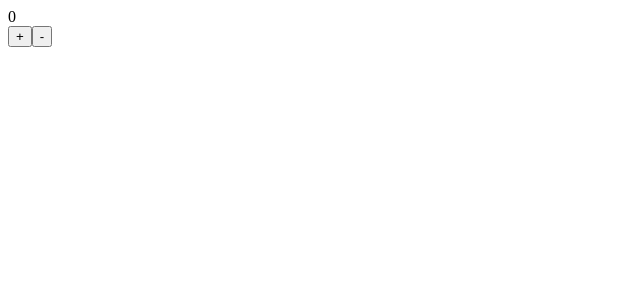
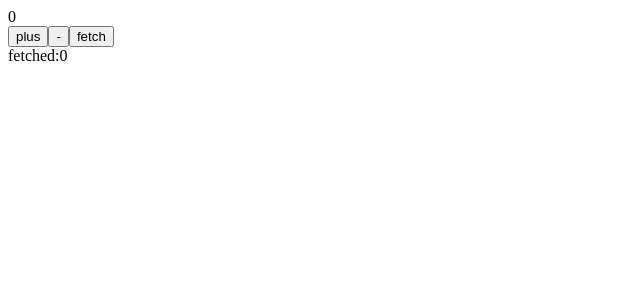
Before and after one commit to karuta0825/tsx-boilerplate, a React app: page / in a window 1280 px wide. Shown: the top 300 px of the page, without its empty margins (0-640 px from the left). Built offline with nearby package versions, Linux system fonts and the light colour scheme.

Commit message:
Add redux-saga and test

```diff
--- a/__test__/redux-util.tsx
+++ b/__test__/redux-util.tsx
@@ -1,14 +1,14 @@
 import * as React from 'react';
 import { render as rtlRender } from '@testing-library/react';
-import { createStore, Store } from 'redux';
+import { Store } from 'redux';
+import { configureStore } from '../src/store';
 import { Provider } from 'react-redux';
-import { counterReducer } from '../src/reducer';
 
 function render(
   ui: React.ReactElement,
   {
     initialState,
-    store = createStore(counterReducer, initialState),
+    store = configureStore(initialState),
     ...renderOptions
   }: {
     initialState?: any;
--- a/package.json
+++ b/package.json
@@ -30,10 +30,12 @@
   "dependencies": {
     "@types/react": "^16.8.3",
     "@types/react-dom": "^16.8.2",
+    "axios": "^0.21.1",
     "react": "^16.8.2",
     "react-dom": "^16.8.2",
     "react-redux": "^7.2.2",
-    "redux": "^4.0.5"
+    "redux": "^4.0.5",
+    "redux-saga": "^1.1.3"
   },
   "msw": {
     "workerDirectory": "dist"
--- a/src/Counter.tsx
+++ b/src/Counter.tsx
@@ -2,14 +2,20 @@ import * as React from 'react';
 import { useSelector, useDispatch } from 'react-redux';
 
 export const Counter = () => {
-  const { value } = useSelector((store: any) => store);
+  const { value, fetchCounter } = useSelector((store: any) => store);
   const dispatch = useDispatch();
+
+  const fetch = React.useCallback(() => {
+    dispatch({ type: 'FETCH' });
+  }, [fetchCounter]);
 
   return (
     <div>
       <div data-testid="counter-value">{value}</div>
-      <button onClick={() => dispatch({ type: 'INC' })}>+</button>
+      <button onClick={() => dispatch({ type: 'INC' })}>plus</button>
       <button onClick={() => dispatch({ type: 'DEC' })}>-</button>
+      <button onClick={fetch}>fetch</button>
+      <div data-testid="fetch-counter-value">fetched:{fetchCounter}</div>
     </div>
   );
 };
--- a/src/main.tsx
+++ b/src/main.tsx
@@ -1,12 +1,12 @@
 import * as React from 'react';
 import * as ReactDOM from 'react-dom';
 import { Provider } from 'react-redux';
-import { store } from './store';
+import { configureStore } from './store';
 import { Counter } from './Counter';
 
 function App() {
   return (
-    <Provider store={store}>
+    <Provider store={configureStore()}>
       <Counter />
     </Provider>
   );
--- a/src/reducer.ts
+++ b/src/reducer.ts
@@ -1,9 +1,11 @@
-export function counterReducer(state = { value: 0 }, action: any) {
+export function counterReducer(state = { value: 0, fetchCounter: 0 }, action: any) {
   switch (action.type) {
     case 'INC':
-      return { value: state.value + 1 };
+      return { ...state, value: state.value + 1 };
     case 'DEC':
-      return { value: state.value - 1 };
+      return { ...state, value: state.value - 1 };
+    case 'FETCHED':
+      return { ...state, fetchCounter: state.fetchCounter + 1 };
     default:
       return state;
   }
--- /dev/null
+++ b/src/request.ts
@@ -0,0 +1,5 @@
+import axios from 'axios';
+
+export const get = (url: string) => {
+  return axios.get(url);
+};
--- /dev/null
+++ b/src/saga.ts
@@ -0,0 +1,19 @@
+import { take, takeEvery, put, call, all, fork } from 'redux-saga/effects';
+import { get } from './request';
+
+const github = 'https://api.github.com/users/karuta0825/repos';
+
+function* init() {
+  while (true) {
+    try {
+      yield take('FETCH');
+      const { data } = yield call(get, github);
+      //      console.log(data);
+      yield put({ type: 'FETCHED' });
+    } catch (e) {}
+  }
+}
+
+export default function* rootSagas() {
+  yield all([fork(init)]);
+}
--- a/src/store.ts
+++ b/src/store.ts
@@ -1,4 +1,16 @@
-import { createStore } from 'redux';
+import { createStore, applyMiddleware } from 'redux';
+import createSagaMiddleware from 'redux-saga';
 import { counterReducer } from './reducer';
+import rootSaga from './saga';
 
-export const store = createStore(counterReducer);
+// いや〜そういうことか。はまったわ。危険危険。
+// const sagaMiddleware = createSagaMiddleware();
+// const store = createStore(counterReducer, applyMiddleware(sagaMiddleware));
+// export { store };
+
+export function configureStore(initState?: any) {
+  const sagaMiddleware = createSagaMiddleware();
+  const store = createStore(counterReducer, initState, applyMiddleware(sagaMiddleware));
+  sagaMiddleware.run(rootSaga);
+  return store;
+}
```
Also changed, not shown: 1 other file (tests, documents, lock files or other folders).
